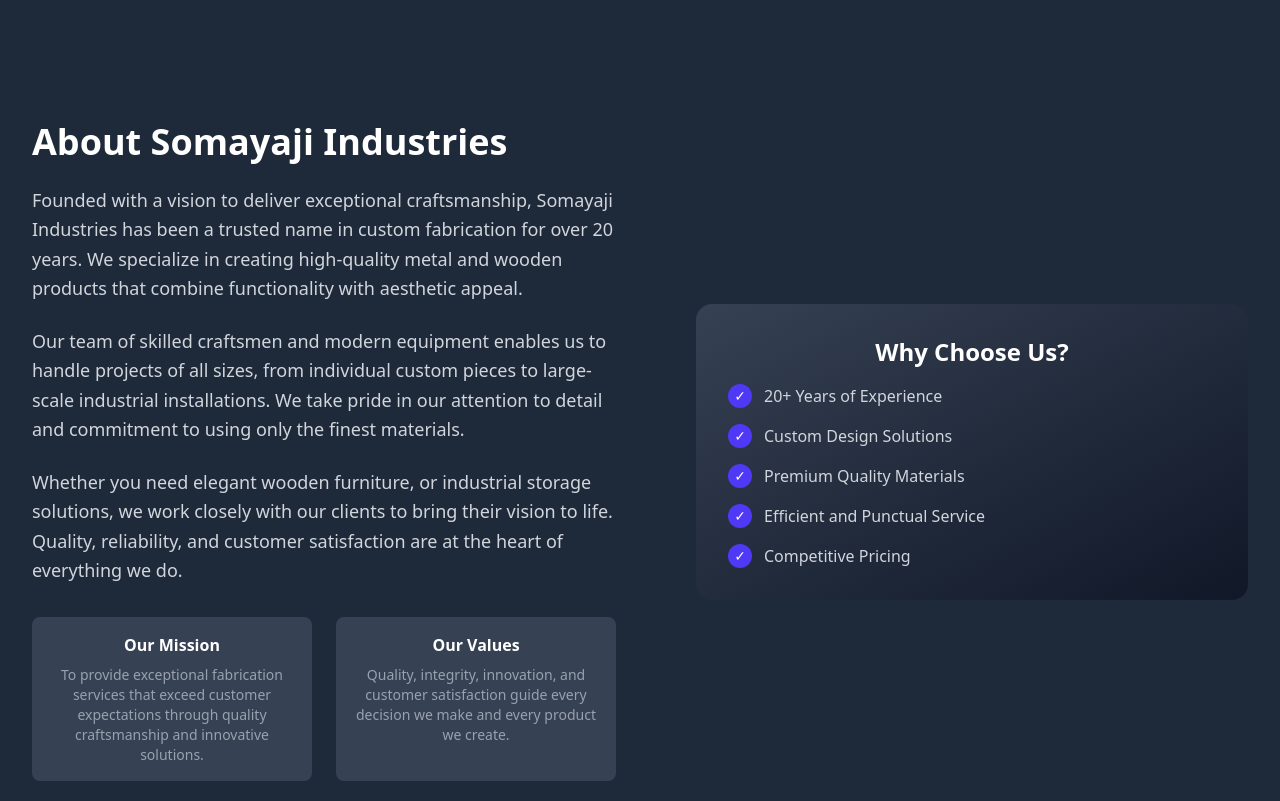
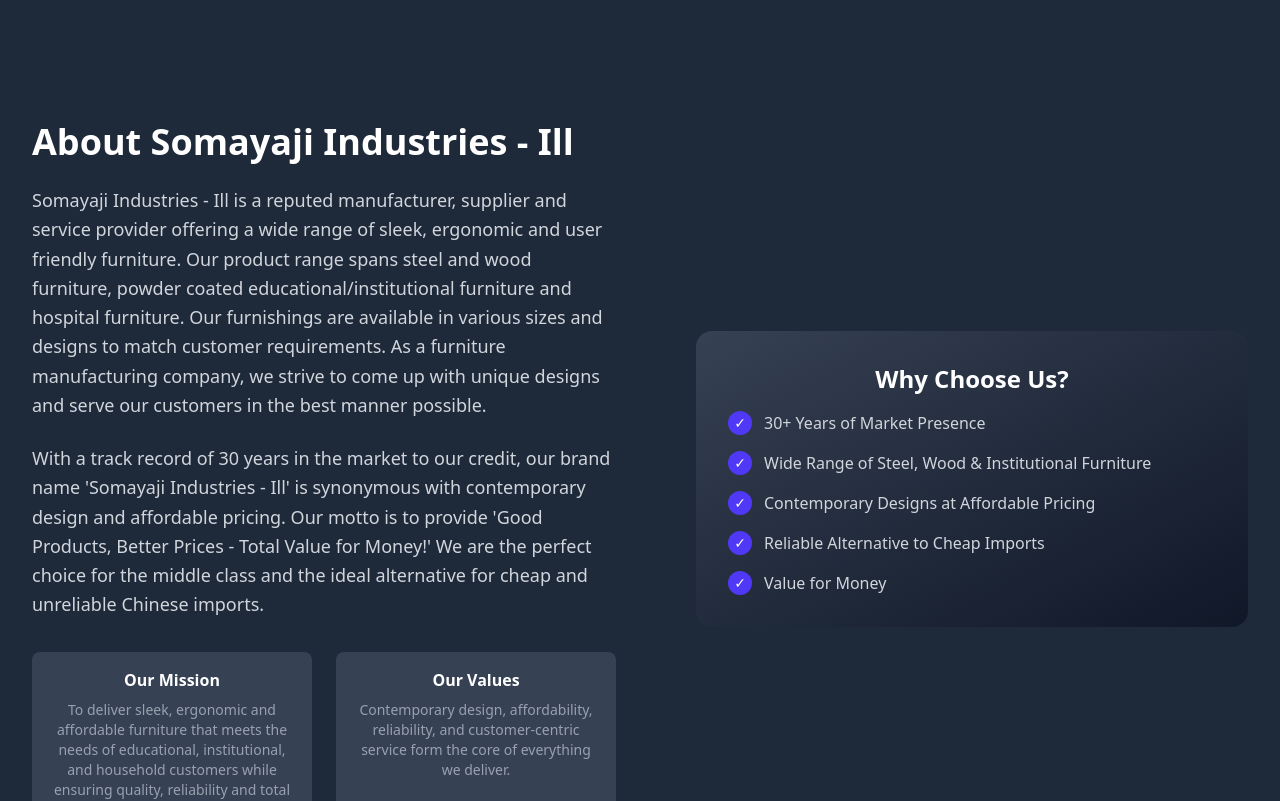
Before and after one commit to HarshithKDev/Somayaji-Industries, a React (Vite) app in the folder frontend/: page / in a window 1280 px wide. Shown: the part 5200-6001 px from the top of the page. Built offline with nearby package versions, Linux system fonts and the light colour scheme.

Commit message:
update about section

```diff
--- a/frontend/src/pages/AboutPage.jsx
+++ b/frontend/src/pages/AboutPage.jsx
@@ -7,27 +7,28 @@
       <div className="max-w-7xl mx-auto px-4 sm:px-6 lg:px-8">
         <div className="grid grid-cols-1 lg:grid-cols-2 gap-12 items-center">
           <div>
-            <h2 className="text-4xl font-bold text-white mb-6">About Somayaji Industries</h2>
+           <h2 className="text-4xl font-bold text-white mb-6">About Somayaji Industries - Ill</h2>
 <div className="space-y-6 text-lg text-gray-300 leading-relaxed">
   <p>
-                Founded with a vision to deliver exceptional craftsmanship, Somayaji Industries has been a trusted name in custom fabrication for over 20 years. We specialize in creating high-quality metal and wooden products that combine functionality with aesthetic appeal.
+    Somayaji Industries - Ill is a reputed manufacturer, supplier and service provider offering a wide range of sleek, ergonomic and user friendly furniture. Our product range spans steel and wood furniture, powder coated educational/institutional furniture and hospital furniture. Our furnishings are available in various sizes and designs to match customer requirements. As a furniture manufacturing company, we strive to come up with unique designs and serve our customers in the best manner possible.
   </p>
   <p>
-                Our team of skilled craftsmen and modern equipment enables us to handle projects of all sizes, from individual custom pieces to large-scale industrial installations. We take pride in our attention to detail and commitment to using only the finest materials.
-              </p>
-              <p>
-                Whether you need elegant wooden furniture, or industrial storage solutions, we work closely with our clients to bring their vision to life. Quality, reliability, and customer satisfaction are at the heart of everything we do.
+    With a track record of 30 years in the market to our credit, our brand name 'Somayaji Industries - Ill' is synonymous with contemporary design and affordable pricing. Our motto is to provide 'Good Products, Better Prices - Total Value for Money!' We are the perfect choice for the middle class and the ideal alternative for cheap and unreliable Chinese imports.
   </p>
 </div>
 
             <div className="mt-8 grid grid-cols-2 gap-6">
               <div className="text-center p-4 bg-gray-700 rounded-lg">
                <h4 className="font-bold text-white mb-2">Our Mission</h4>
-                <p className="text-sm text-gray-400">To provide exceptional fabrication services that exceed customer expectations through quality craftsmanship and innovative solutions.</p>
+<p className="text-sm text-gray-400">
+  To deliver sleek, ergonomic and affordable furniture that meets the needs of educational, institutional, and household customers while ensuring quality, reliability and total value for money.
+</p>
               </div>
               <div className="text-center p-4 bg-gray-700 rounded-lg">
                 <h4 className="font-bold text-white mb-2">Our Values</h4>
-                <p className="text-sm text-gray-400">Quality, integrity, innovation, and customer satisfaction guide every decision we make and every product we create.</p>
+<p className="text-sm text-gray-400">
+  Contemporary design, affordability, reliability, and customer-centric service form the core of everything we deliver.
+</p>
               </div>
             </div>
           </div>
@@ -40,32 +41,33 @@
     <div className="w-6 h-6 bg-indigo-600 rounded-full flex items-center justify-center">
       <span className="text-white text-sm">✓</span>
     </div>
-                  <span className="text-gray-300">20+ Years of Experience</span>
+    <span className="text-gray-300">30+ Years of Market Presence</span>
   </div>
   <div className="flex items-center space-x-3">
     <div className="w-6 h-6 bg-indigo-600 rounded-full flex items-center justify-center">
       <span className="text-white text-sm">✓</span>
     </div>
-                  <span className="text-gray-300">Custom Design Solutions</span>
+    <span className="text-gray-300">Wide Range of Steel, Wood & Institutional Furniture</span>
   </div>
   <div className="flex items-center space-x-3">
     <div className="w-6 h-6 bg-indigo-600 rounded-full flex items-center justify-center">
       <span className="text-white text-sm">✓</span>
     </div>
-                  <span className="text-gray-300">Premium Quality Materials</span>
+    <span className="text-gray-300">Contemporary Designs at Affordable Pricing</span>
   </div>
   <div className="flex items-center space-x-3">
     <div className="w-6 h-6 bg-indigo-600 rounded-full flex items-center justify-center">
       <span className="text-white text-sm">✓</span>
     </div>
-                  <span className="text-gray-300">Efficient and Punctual Service</span>
+    <span className="text-gray-300">Reliable Alternative to Cheap Imports</span>
   </div>
   <div className="flex items-center space-x-3">
     <div className="w-6 h-6 bg-indigo-600 rounded-full flex items-center justify-center">
       <span className="text-white text-sm">✓</span>
     </div>
-                  <span className="text-gray-300">Competitive Pricing</span>
+    <span className="text-gray-300">Value for Money</span>
   </div>
+
               </div>
             </div>
           </div>
--- a/frontend/src/pages/HomePage.jsx
+++ b/frontend/src/pages/HomePage.jsx
@@ -254,7 +254,7 @@
 // Stats Component
 const StatsSection = () => {
   const stats = [
-    { icon: Award, label: 'Years Experience', value: '20+' },
+    { icon: Award, label: 'Years Experience', value: '30+' },
     { icon: Users, label: 'Happy Customers', value: '500+' },
     { icon: Settings, label: 'Pieces Crafted', value: '1000+' }
   ];
```
Lines whose indentation alone changed are shown as unchanged.
